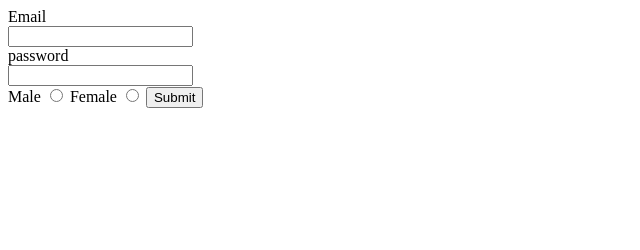
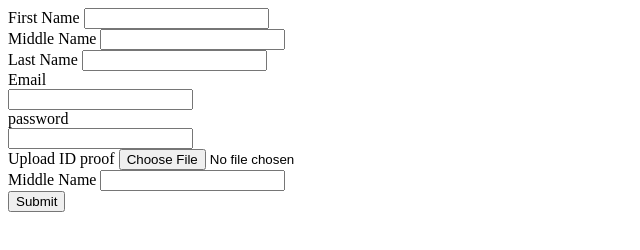
Before and after one commit to Tharani-Kasiselvam/netlify-demo, a plain HTML site: page index.html in a window 1280 px wide. Shown: the whole page, without its empty margins (0-640 px from the left). Drawn offline with Linux system fonts and the light colour scheme.

Commit message:
new info

```diff
--- a/index.html
+++ b/index.html
@@ -6,18 +6,34 @@
 </head>
 <body>
     <form method="POST">
+    <label for="f_name">First Name</label>
+    <input type="text" name="name" id="f_name"><br>
+
+    <label for="m_name">Middle Name</label>
+    <input type="text" name="name" id="m_name"><br>
+
+    <label for="l_name">Last Name</label>
+    <input type="text" name="name" id="l_name"><br>
+
     <label for="email">Email</label><br>
     <input type="email" name="Email" id="email"><br>
     <label for="password">password</label><br>
     <input type="password" name="pass" id="password"><br>
 
-    <label for="Male">Male</label>
+    <label for="upload">Upload ID proof</label>
+    <input type="file" name="file" id="upload"><br>
+
+    <label for="m_name">Middle Name</label>
+    <input type="text" name="name" id="m_name"><br>
+
+    <input type="submit" value="Submit">
+
+    <!-- <label for="Male">Male</label>
     <input type="radio" name="gender" id="Male">
 
     <label for="Female">Female</label>
-    <input type="radio" name="gender" id="Female">
+    <input type="radio" name="gender" id="Female"> -->
 
-    <input type="submit" value="Submit">
     </form>
     </body>
 </html>
```
